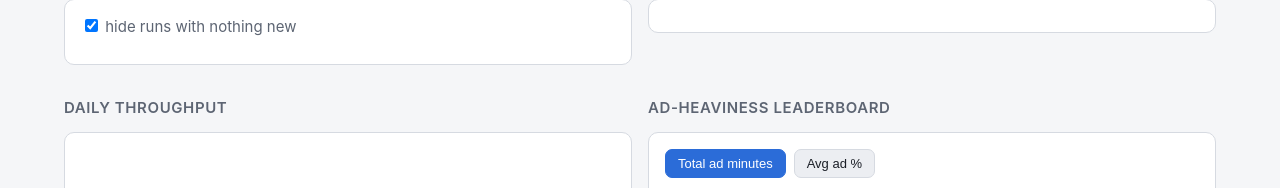
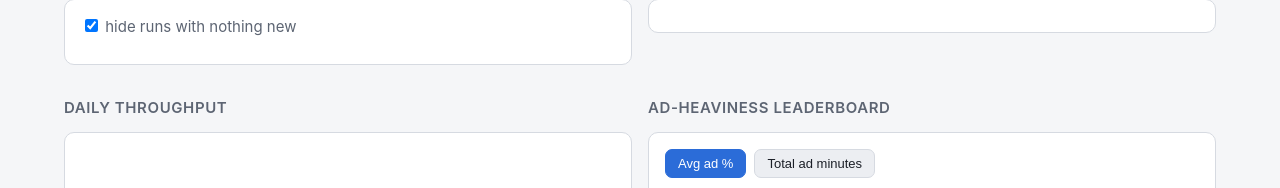
Before and after one commit to bradenkwebb/skipcastify, a Flask app: template templates/dashboard.html in a window 1280 px wide. Shown: the part 324-512 px from the top of the page. Run offline with Flask 3, Linux system fonts and the light colour scheme; the template is opened without the code that fills it, so the values that code supplies are empty; a map, chart or similar area stays blank.

Commit message:
Default the ad-heaviness leaderboard to avg ad %

```diff
--- a/templates/dashboard.html
+++ b/templates/dashboard.html
@@ -103,8 +103,8 @@
       <h2>Ad-heaviness leaderboard</h2>
       <div class="panel">
         <div class="toolbar">
-          <button id="btnMinutes" class="active" onclick="setLeaderboard('minutes')">Total ad minutes</button>
-          <button id="btnPct" onclick="setLeaderboard('pct')">Avg ad %</button>
+          <button id="btnPct" class="active" onclick="setLeaderboard('pct')">Avg ad %</button>
+          <button id="btnMinutes" onclick="setLeaderboard('minutes')">Total ad minutes</button>
         </div>
         <canvas id="feedChart" height="240"></canvas>
       </div>
@@ -175,7 +175,7 @@ function render() {
   renderRuns();
   renderEpisodes();
   renderDaily();
-  setLeaderboard('minutes');
+  setLeaderboard('pct');
   renderDrops();
   renderSignatureSelector();
 }
@@ -206,7 +206,7 @@ function renderDaily() {
   });
 }
 
-let lbMode = 'minutes';
+let lbMode = 'pct';
 function setLeaderboard(mode) {
   lbMode = mode;
   document.getElementById('btnMinutes').classList.toggle('active', mode === 'minutes');
```
